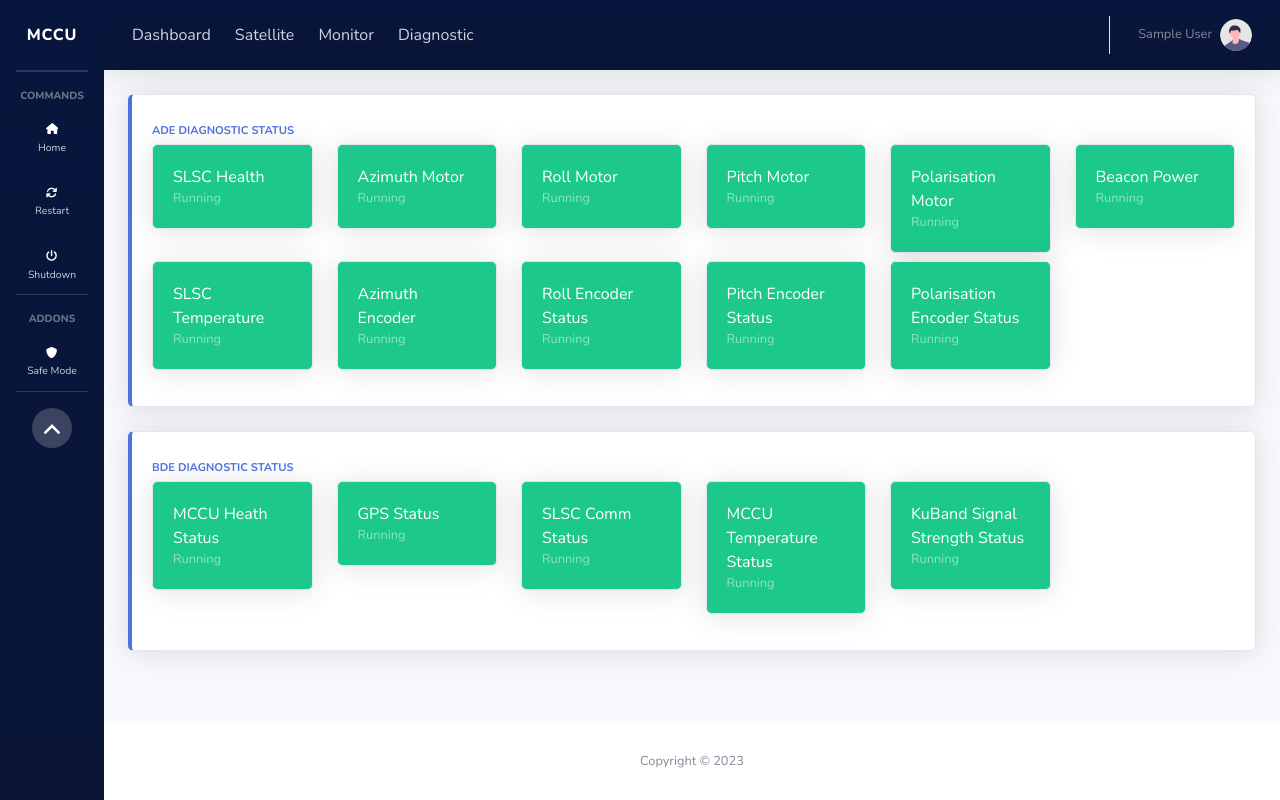
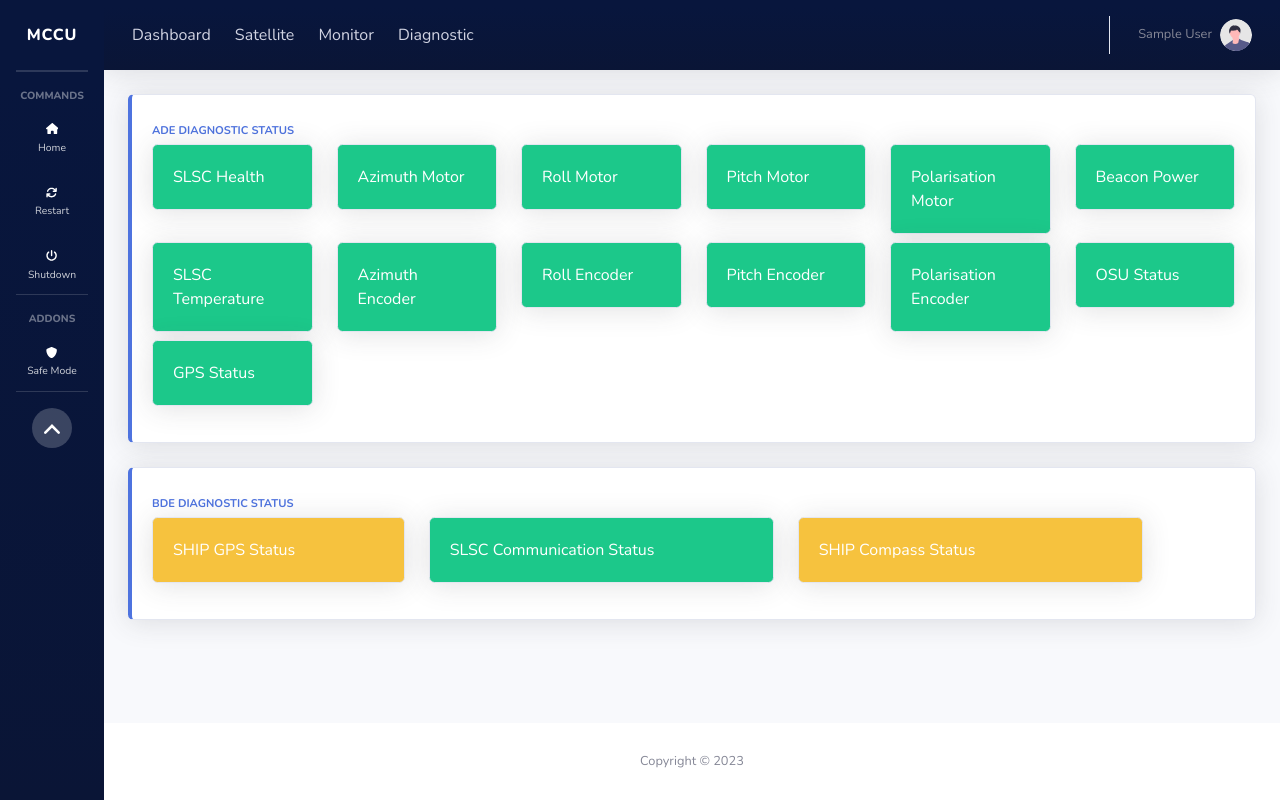
Before and after one commit to tracebackerror/mccu_controller_web, a Django app: page /diagnostic in a window 1280 px wide. Run offline with Django 4.2, Linux system fonts and the light colour scheme; the visitor is signed in with stand-in values (Sample User, id 1); some libraries are stand-ins or nearby versions.

Commit message:
Diagnostic Tab

```diff
--- a/web_app/controller_app/templates/diagnostic.html
+++ b/web_app/controller_app/templates/diagnostic.html
@@ -13,62 +13,62 @@
                         <div class="col-sm-12  mb-4">
                             <div class="card border-left-primary shadow h-100 py-2">
                                 <div class="card-body">
-                                    <div class="row no-gutters align-items-center" id="slsc_health">
+                                    <div class="row no-gutters align-items-center" >
                                         <div class="col-sm-12 mr-2">
                                             <div class="text-xs font-weight-bold text-primary text-uppercase mb-1">
                                                 ADE DIAGNOSTIC STATUS</div>
                                             <div class="row">
                                                  <div class="col-sm-2 mb-2">
-                                                    <div class="card bg-success text-white shadow">
+                                                    <div class="card text-white shadow" id="slsc_health">
                                                         <div class="card-body">
                                                             SLSC Health
-                                                            <div class="text-white-50 small">Running </div>
+<!--                                                            <div class="text-white-50 small">Running </div>-->
                                                         </div>
                                                     </div>
                                                 </div>
 
                                                 <div class="col-sm-2 mb-2">
-                                                    <div class="card bg-success text-white shadow">
+                                                    <div class="card text-white shadow" id="azimuth_motor_health">
                                                         <div class="card-body">
                                                             Azimuth Motor
-                                                            <div class="text-white-50 small">Running </div>
+<!--                                                            <div class="text-white-50 small">Running </div>-->
                                                         </div>
                                                     </div>
                                                 </div>
 
                                                  <div class="col-sm-2 mb-2">
-                                                    <div class="card bg-success text-white shadow">
+                                                    <div class="card text-white shadow" id="elevation_roll_motor_health">
                                                         <div class="card-body">
                                                             Roll Motor
-                                                            <div class="text-white-50 small">Running </div>
+<!--                                                            <div class="text-white-50 small">Running </div>-->
                                                         </div>
                                                     </div>
                                                 </div>
 
 
                                                  <div class="col-sm-2 mb-2">
-                                                    <div class="card bg-success text-white shadow">
+                                                    <div class="card  text-white shadow" id="pitch_motor_health">
                                                         <div class="card-body">
                                                             Pitch Motor
-                                                            <div class="text-white-50 small">Running </div>
+<!--                                                            <div class="text-white-50 small">Running </div>-->
                                                         </div>
                                                     </div>
                                                 </div>
 
                                                  <div class="col-sm-2 mb-2">
-                                                    <div class="card bg-success text-white shadow">
+                                                    <div class="card  text-white shadow" id="polarisation_motor_health">
                                                         <div class="card-body">
                                                             Polarisation Motor
-                                                            <div class="text-white-50 small">Running </div>
+<!--                                                            <div class="text-white-50 small">Running </div>-->
                                                         </div>
                                                     </div>
                                                 </div>
 
                                                  <div class="col-sm-2 mb-2">
-                                                    <div class="card bg-success text-white shadow">
+                                                    <div class="card  text-white shadow" id="beacon_power_health">
                                                         <div class="card-body">
                                                             Beacon Power
-                                                            <div class="text-white-50 small">Running </div>
+<!--                                                            <div class="text-white-50 small">Running </div>-->
                                                         </div>
                                                     </div>
                                                 </div>
@@ -80,51 +80,69 @@
 
                                             <div class="row">
                                                  <div class="col-sm-2 mb-2">
-                                                    <div class="card bg-success text-white shadow">
+                                                    <div class="card  text-white shadow" id="slsc_temp_health">
                                                         <div class="card-body">
                                                             SLSC Temperature
-                                                            <div class="text-white-50 small">Running </div>
+<!--                                                            <div class="text-white-50 small">Running </div>-->
                                                         </div>
                                                     </div>
                                                 </div>
 
                                                 <div class="col-sm-2 mb-2">
-                                                    <div class="card bg-success text-white shadow">
+                                                    <div class="card  text-white shadow" id="az_encoder_health">
                                                         <div class="card-body">
                                                             Azimuth Encoder
-                                                            <div class="text-white-50 small">Running </div>
+<!--                                                            <div class="text-white-50 small">Running </div>-->
                                                         </div>
                                                     </div>
                                                 </div>
 
                                                  <div class="col-sm-2 mb-2">
-                                                    <div class="card bg-success text-white shadow">
+                                                    <div class="card  text-white shadow" id="roll_encoder_health">
                                                         <div class="card-body">
-                                                            Roll Encoder Status
-                                                            <div class="text-white-50 small">Running </div>
+                                                            Roll Encoder
+<!--                                                            <div class="text-white-50 small">Running </div>-->
                                                         </div>
                                                     </div>
                                                 </div>
 
 
                                                  <div class="col-sm-2 mb-2">
-                                                    <div class="card bg-success text-white shadow">
+                                                    <div class="card text-white shadow" id="pitch_encoder_health">
                                                         <div class="card-body">
-                                                            Pitch Encoder Status
-                                                            <div class="text-white-50 small">Running </div>
+                                                            Pitch Encoder
+<!--                                                            <div class="text-white-50 small">Running </div>-->
                                                         </div>
                                                     </div>
                                                 </div>
 
                                                  <div class="col-sm-2 mb-2">
-                                                    <div class="card bg-success text-white shadow">
+                                                    <div class="card text-white shadow" id="polarisation_encoder_health">
                                                         <div class="card-body">
-                                                            Polarisation Encoder Status
-                                                            <div class="text-white-50 small">Running </div>
+                                                            Polarisation Encoder
+<!--                                                            <div class="text-white-50 small">Running </div>-->
                                                         </div>
                                                     </div>
                                                 </div>
 
+
+                                                 <div class="col-sm-2 mb-2">
+                                                    <div class="card text-white shadow" id="osu_health">
+                                                        <div class="card-body">
+                                                            OSU Status
+<!--                                                            <div class="text-white-50 small">Running </div>-->
+                                                        </div>
+                                                    </div>
+                                                </div>
+
+                                                 <div class="col-sm-2 mb-2">
+                                                    <div class="card  text-white shadow" id="gps_health">
+                                                        <div class="card-body">
+                                                            GPS Status
+<!--                                                            <div class="text-white-50 small">Running </div>-->
+                                                        </div>
+                                                    </div>
+                                                </div>
 
 
 
@@ -160,51 +178,34 @@
 
 
                                             <div class="row">
-                                                 <div class="col-sm-2 mb-2">
-                                                    <div class="card bg-success text-white shadow">
+                                                 <div class="col-sm-3 mb-2">
+                                                    <div class="card bg-warning text-white shadow">
                                                         <div class="card-body">
-                                                            MCCU Heath Status
-                                                            <div class="text-white-50 small">Running </div>
+                                                            SHIP GPS Status
+<!--                                                            <div class="text-white-50 small">Running </div>-->
                                                         </div>
                                                     </div>
                                                 </div>
 
-                                                <div class="col-sm-2 mb-2">
-                                                    <div class="card bg-success text-white shadow">
+                                                <div class="col-sm-4 mb-2">
+                                                    <div class="card  text-white shadow" id="slsc_comm_status">
                                                         <div class="card-body">
-                                                            GPS Status
-                                                            <div class="text-white-50 small">Running </div>
+                                                            SLSC Communication Status
+<!--                                                            <div class="text-white-50 small">Running </div>-->
                                                         </div>
                                                     </div>
                                                 </div>
 
-                                                 <div class="col-sm-2 mb-2">
-                                                    <div class="card bg-success text-white shadow">
+                                                 <div class="col-sm-4 mb-2">
+                                                    <div class="card bg-warning text-white shadow">
                                                         <div class="card-body">
-                                                            SLSC Comm Status
-                                                            <div class="text-white-50 small">Running </div>
+                                                            SHIP Compass Status
+<!--                                                            <div class="text-white-50 small">Running </div>-->
                                                         </div>
                                                     </div>
                                                 </div>
 
 
-                                                 <div class="col-sm-2 mb-2">
-                                                    <div class="card bg-success text-white shadow">
-                                                        <div class="card-body">
-                                                            MCCU Temperature Status
-                                                            <div class="text-white-50 small">Running </div>
-                                                        </div>
-                                                    </div>
-                                                </div>
-
-                                                 <div class="col-sm-2 mb-2">
-                                                    <div class="card bg-success text-white shadow">
-                                                        <div class="card-body">
-                                                            KuBand Signal Strength Status
-                                                            <div class="text-white-50 small">Running </div>
-                                                        </div>
-                                                    </div>
-                                                </div>
 
 
 
@@ -236,6 +237,93 @@
 <script type="text/javascript">
 $(document).ready(function () {
 
+    validation_data = {
+    "flagCheck": {
+        "minimum": 0,
+        "maximum": 1
+    },
+    "sysTemp": {
+      "minimum": -10,
+      "maximum": 60
+    },
+    "osuRoll": {
+      "minimum": -30,
+      "maximum": 30
+    },
+    "osuPitch": {
+      "minimum": -15,
+      "maximum": 15
+    },
+    "osuYaw": {
+        "minimum": 0,
+        "maximum": 360
+    },
+    "beaconPower": {
+        "minimum": -80,
+        "maximum": 60
+    },
+    "tarAz": {
+    "minimum":0,
+    "maximum": 360
+    },
+    "tarEl": {
+        "minimum": -20,
+        "maximum": 90
+      },
+    "tarPol": {
+    "minimum": -45,
+    "maximum": 45
+    },
+    "currEl": {
+        "minimum": -20,
+        "maximum": 90
+    },
+    "currCl": {
+        "minimum": -30,
+        "maximum": 30
+    },
+    "currAz": {
+        "minimum": 0,
+        "maximum": 360
+    },
+    "currPol": {
+        "minimum": -45,
+        "maximum": 45
+    },
+    "motorElCurr": {
+        "minimum": 0.5,
+        "maximum": 2
+    },
+    "motorClCurr": {
+        "minimum": 0.5,
+        "maximum": 2
+    },
+    "motorAzCurr": {
+        "minimum":0.5,
+        "maximum": 2
+    },
+    "motorPolCurr": {
+        "minimum": 0.5,
+        "maximum": 2
+    },
+    "bucCurr": {
+        "minimum": 0.5,
+        "maximum": 2
+    },
+    "opticalFibreCurr": {
+        "minimum": 0.5,
+        "maximum": 2
+    },
+    "slscCurr": {
+        "minimum":5,
+        "maximum": 10
+    },
+    "totalCurr": {
+        "minimum": 10,
+        "maximum": 15
+    }
+  }
+
     const eventSource = new EventSource('/csv_stream');
 
 
@@ -244,122 +332,107 @@ $(document).ready(function () {
       const data = event.data;
       const columns = data.split(',');
 
+       if (columns[11] == 1){
+            $("#slsc_health").css("background-color", "#1cc88a");
+       } else if (columns[11] == 0) {
+            $("#slsc_health").css("background-color", "#e74a3b");
+       } else {
+            $("#slsc_health").css("background-color", "#f6c23e");
+       }
+
+
+       if (validation_data["motorAzCurr"]["minimum"] <= columns[31] <= validation_data["motorAzCurr"]["maximum"]){
+            $("#azimuth_motor_health").css("background-color", "#1cc88a");
+       } else {
+            $("#azimuth_motor_health").css("background-color", "#e74a3b");
+       }
+
+        if (validation_data["motorElCurr"]["minimum"] <= columns[29] <= validation_data["motorElCurr"]["maximum"]){
+            $("#elevation_roll_motor_health").css("background-color", "#1cc88a");
+       } else  {
+            $("#elevation_roll_motor_health").css("background-color", "#e74a3b");
+       }
+
+
+        if (validation_data["motorClCurr"]["minimum"] <= columns[30] <= validation_data["motorClCurr"]["maximum"]){
+            $("#pitch_motor_health").css("background-color", "#1cc88a");
+       } else {
+            $("#pitch_motor_health").css("background-color", "#e74a3b");
+       }
+
+       if (validation_data["motorPolCurr"]["minimum"] <= columns[32] <= validation_data["motorPolCurr"]["maximum"]){
+            $("#polarisation_motor_health").css("background-color", "#1cc88a");
+       } else  {
+            $("#polarisation_motor_health").css("background-color", "#e74a3b");
+       }
+
+       if (validation_data["beaconPower"]["minimum"] <= columns[17] <= validation_data["beaconPower"]["maximum"]){
+            $("#beacon_power_health").css("background-color", "#1cc88a");
+       } else  {
+            $("#beacon_power_health").css("background-color", "#e74a3b");
+       }
 
 
 
-       $("#date").val(columns[0]);
-       $("#time").val(columns[1]);
-
-       $("#latitude").val(columns[2]);
-       $("#longitude").val(columns[3]);
-
-       $("#roll").val(columns[4]);
-       $("#pitch").val(columns[5]);
-       $("#yaw").val(columns[6]);
-
-       $("#temperature").val(columns[7]);
-       $("#current").val(columns[8]);
-
-       $("#azimuth").val(columns[9]);
-       $("#elevation").val(columns[10]);
-       $("#crossel").val(columns[11]);
-       $("#polarization").val(columns[12]);
-
-       $("#antenna_target_azimuth").val(columns[13]);
-       $("#antenna_target_elevation").val(columns[14]);
-       $("#antenna_target_polarization").val(columns[15]);
+       if (validation_data["sysTemp"]["minimum"] <= columns[13] <= validation_data["sysTemp"]["maximum"]){
+            $("#slsc_temp_health").css("background-color", "#1cc88a");
+       } else  {
+            $("#slsc_temp_health").css("background-color", "#e74a3b");
+       }
 
 
-       $("#satellite_name").val(columns[16]);
-       $("#channel").val(columns[17]);
+       if (columns[5] == 1){
+            $("#az_encoder_health").css("background-color", "#1cc88a");
+       } else  {
+            $("#az_encoder_health").css("background-color", "#e74a3b");
+       }
 
 
-       $("#motor_azimuth").val(columns[18]);
-       $("#motor_elevation").val(columns[19]);
-       $("#motor_cross_el").val(columns[20]);
-       $("#motor_polarization").val(columns[21]);
+       if (columns[7] == 1){
+            $("#roll_encoder_health").css("background-color", "#1cc88a");
+       } else  {
+            $("#roll_encoder_health").css("background-color", "#e74a3b");
+       }
+
+       if (columns[6] == 1){
+            $("#pitch_encoder_health").css("background-color", "#1cc88a");
+       } else  {
+            $("#pitch_encoder_health").css("background-color", "#e74a3b");
+       }
+
+
+       if (columns[8] == 1){
+            $("#polarisation_encoder_health").css("background-color", "#1cc88a");
+       } else  {
+            $("#polarisation_encoder_health").css("background-color", "#e74a3b");
+       }
+
+       if (columns[1] == 1){
+            $("#osu_health").css("background-color", "#1cc88a");
+       } else  {
+            $("#osu_health").css("background-color", "#e74a3b");
+       }
+
+
+
+       if (columns[2] == 1){
+            $("#gps_health").css("background-color", "#1cc88a");
+       } else  {
+            $("#gps_health").css("background-color", "#e74a3b");
+       }
+
+        if (columns){
+            $("#slsc_comm_status").css("background-color", "#1cc88a");
+       } else  {
+            $("#slsc_comm_status").css("background-color", "#e74a3b");
+       }
+
+
+
+
+
     }
 
 });
 </script>
-<script>
-        // Initialize the chart
-        var chart = echarts.init(document.getElementById('beacon-power-chart'));
-
-
-        // Generate random data for the Y-axis
-        function generateData() {
-            return Math.floor(Math.random() * (-66 - (-80) + 1)) - 80;
-        }
-
-           // Specify chart options
-        var options = {
-            title: {
-                text: 'Beacon Power'
-            },
-            tooltip: {
-                formatter: '{b}<br />Power: {c} dBm'
-            },
-            xAxis: {
-                type: 'category',
-                data: ['Ku-Band (bDm)']
-            },
-            yAxis: {
-                type: 'value',
-                min: -80,
-                max: -66,
-                axisLabel: {
-                    formatter: '{value}'
-                }
-            },
-            series: [{
-                name: 'Power',
-                type: 'bar',
-                barWidth: '90%',
-                data: [generateData()],
-                itemStyle: {
-                    normal: {
-                        color: 'gray'
-                    },
-                    normal: {
-                        color: {
-                            type: 'linear',
-                            x: 0,
-                            y: 0,
-                            x2: 0,
-                            y2: 1,
-                            colorStops: [{
-                                offset: 0,
-                                color: 'gray'  // Start color (gray)
-                            }, {
-                                offset: 1,
-                                color: 'orange'  // End color (orange)
-                            }]
-                        }
-                    }
-                }
-            }]
-        };
-
-
-
-
-        // Update chart data and animation
-        function updateChartData() {
-            var newData = generateData();
-            chart.setOption({
-                series: [{
-                    data: [newData]
-                }]
-            });
-        }
-
-        // Set the options to the chart
-        chart.setOption(options);
-
-        // Update chart data every 2 seconds
-        setInterval(updateChartData, 2000);
-
-
-</script>
 {% endblock %}
--- a/web_app/controller_app/templates/monitor.html
+++ b/web_app/controller_app/templates/monitor.html
@@ -280,8 +280,6 @@ $(document).ready(function () {
     });
   };
 
-  // Assuming you have a table with the ID 'dataTable'
-  // const table = $('#dataTable').DataTable();
 
 });
 </script>
```
